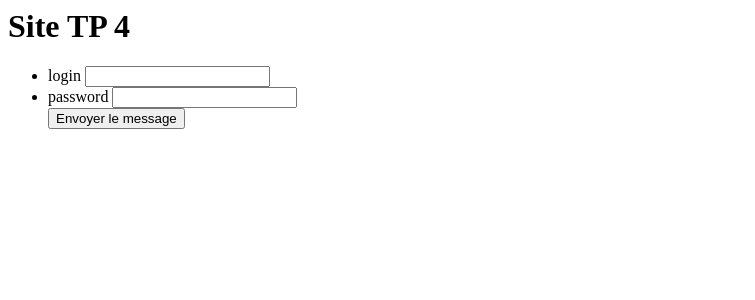
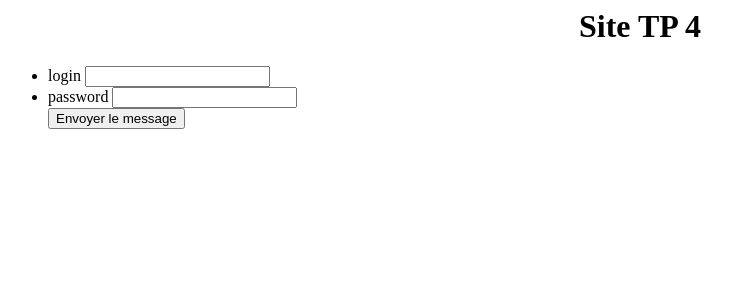
Before and after one commit to ttvmgy/TP4Common_Gateway_Interface, a PHP site: page / in a window 1280 px wide. Shown: the top 300 px of the page, without its empty margins (0-755 px from the left). Run offline with PHP 8.4, Linux system fonts and the light colour scheme.

Commit message:
compilation + liaison du scss

```diff
--- /dev/null
+++ b/css/feuille_style.css
@@ -0,0 +1,3 @@
+h1 {
+  text-align: center;
+}/*# sourceMappingURL=feuille_style.css.map */
--- a/css/feuille_style.scss
+++ b/css/feuille_style.scss
@@ -0,0 +1 @@
+h1{text-align: center;}
--- a/entete.php
+++ b/entete.php
@@ -1,6 +1,8 @@
 <html>
     <head>
+        <link rel="stylesheet"type="text/css" href="feuille_style.css"/>
         <title>Site du TP 4</title>
+
     </head>
     <body>
         <header>
```
Also changed, not shown: 1 other file.
